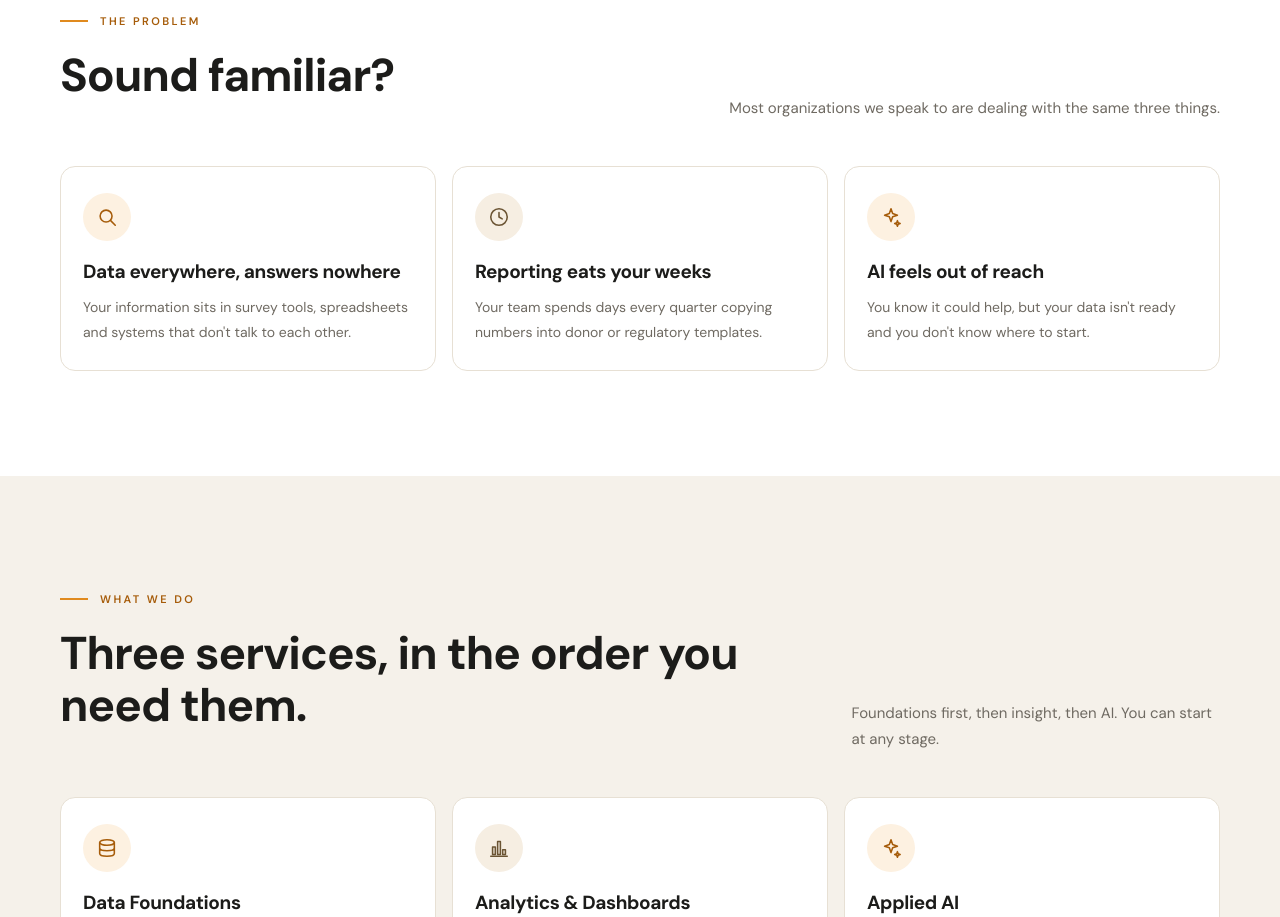
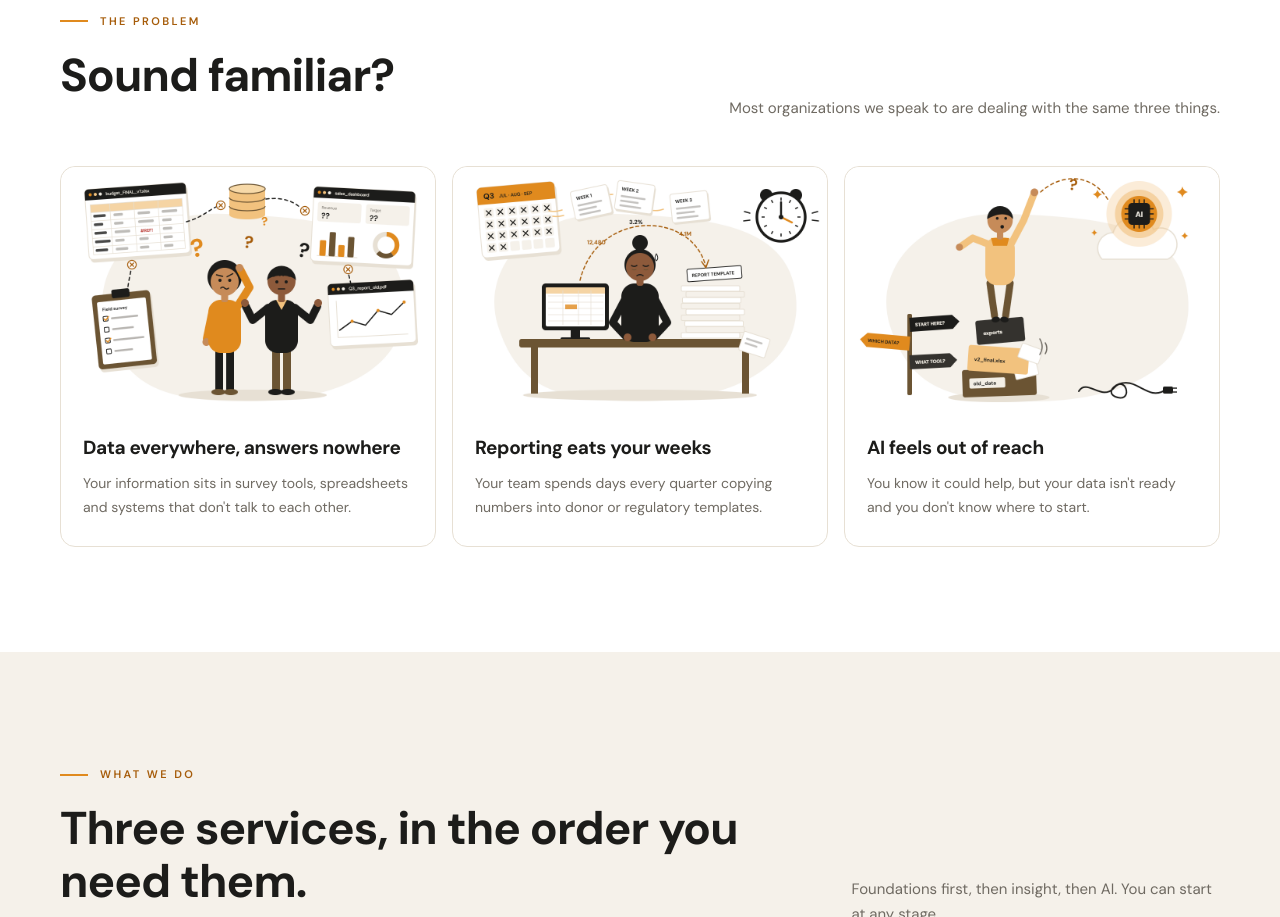
Before and after one commit to bonkajozefin/kylaud, a plain HTML site: page index.html in a window 1280 px wide. Shown: the part 778-1695 px from the top of the page. Drawn offline with Linux system fonts and the light colour scheme.

Commit message:
home-page images
Co-Authored-By: Claude Sonnet 5 <noreply@anthropic.com>

```diff
--- a/css/style.css
+++ b/css/style.css
@@ -1117,3 +1117,14 @@ img {
   .form-group.full { grid-column: auto; }
   .contact-form { padding: 22px; }
 }
+
+.service-card .card-img {
+  width: calc(100% + 44px);
+  max-width: none;
+  margin: -26px -22px 20px;
+  height: auto;
+  aspect-ratio: 3 / 2;
+  object-fit: cover;
+  border-radius: 15px 15px 0 0;
+  background: var(--white);
+}
--- a/index.html
+++ b/index.html
@@ -105,17 +105,17 @@
         </div>
         <div class="services-grid cols-3">
           <article class="service-card compact">
-            <div class="service-icon"><svg class="icon" viewBox="0 0 24 24"><circle cx="11" cy="11" r="6.5"/><path d="m16 16 5 5"/></svg></div>
+            <img class="card-img" src="images/website_images/Data%20everywhere%2C%20answers%20nowhere.png" alt="Two people puzzled by disconnected spreadsheets, a survey form, a dashboard and a database, all marked with question marks" width="960" height="640" loading="lazy" />
             <h3>Data everywhere, answers nowhere</h3>
             <p>Your information sits in survey tools, spreadsheets and systems that don't talk to each other.</p>
           </article>
           <article class="service-card alt compact">
-            <div class="service-icon"><svg class="icon" viewBox="0 0 24 24"><circle cx="12" cy="12" r="9"/><path d="M12 7v5l3.5 2"/></svg></div>
+            <img class="card-img" src="images/website_images/Reporting%20eats%20your%20weeks.png" alt="A tired employee at a desk beside a full quarter calendar, weekly reports and a report template, with a clock running" width="960" height="640" loading="lazy" />
             <h3>Reporting eats your weeks</h3>
             <p>Your team spends days every quarter copying numbers into donor or regulatory templates.</p>
           </article>
           <article class="service-card compact">
-            <div class="service-icon"><svg class="icon" viewBox="0 0 24 24"><path d="M12 3l1.8 5.2L19 10l-5.2 1.8L12 17l-1.8-5.2L5 10l5.2-1.8L12 3Z"/><path d="M19 16l.8 2.2L22 19l-2.2.8L19 22l-.8-2.2L16 19l2.2-.8L19 16Z"/></svg></div>
+            <img class="card-img" src="images/website_images/AI%20feels%20out%20of%20reach.png" alt="A person standing on a pile of old data files, reaching up toward an AI chip in a cloud, with signposts asking which data and what tool" width="960" height="640" loading="lazy" />
             <h3>AI feels out of reach</h3>
             <p>You know it could help, but your data isn't ready and you don't know where to start.</p>
           </article>
@@ -134,19 +134,19 @@
         </div>
         <div class="services-grid cols-3">
           <a class="service-card compact" href="services.html#foundations">
-            <div class="service-icon"><svg class="icon" viewBox="0 0 24 24"><ellipse cx="12" cy="6" rx="8" ry="3"/><path d="M4 6v6c0 1.7 3.6 3 8 3s8-1.3 8-3V6M4 12v6c0 1.7 3.6 3 8 3s8-1.3 8-3v-6"/></svg></div>
+            <img class="card-img" src="images/website_images/Data%20Foundations.png" alt="Spreadsheet, survey, dashboard and report all connected to one database labelled one source of truth" width="960" height="640" loading="lazy" />
             <h3>Data Foundations</h3>
             <p>We connect your systems into one clean, reliable source of truth.</p>
             <div class="card-link">See the service &rarr;</div>
           </a>
           <a class="service-card alt compact" href="services.html#analytics">
-            <div class="service-icon"><svg class="icon" viewBox="0 0 24 24"><path d="M3 21h18"/><rect x="5" y="11" width="3" height="8"/><rect x="10.5" y="5" width="3" height="14"/><rect x="16" y="14" width="3" height="5"/></svg></div>
+            <img class="card-img" src="images/website_images/Analytics%20%26%20Dashboards.png" alt="Two colleagues presenting a live leadership dashboard showing portfolio at risk, repayment rate and loans by branch" width="960" height="640" loading="lazy" />
             <h3>Analytics &amp; Dashboards</h3>
             <p>Live dashboards that show leadership what's happening, when it's happening.</p>
             <div class="card-link">See the service &rarr;</div>
           </a>
           <a class="service-card compact" href="services.html#ai">
-            <div class="service-icon"><svg class="icon" viewBox="0 0 24 24"><path d="M12 3l1.8 5.2L19 10l-5.2 1.8L12 17l-1.8-5.2L5 10l5.2-1.8L12 3Z"/><path d="M19 16l.8 2.2L22 19l-2.2.8L19 22l-.8-2.2L16 19l2.2-.8L19 16Z"/></svg></div>
+            <img class="card-img" src="images/website_images/Applied%20AI.png" alt="A person at a desk with an AI assistant summarising repayments, a cash-flow forecast, and documents flowing through automation into a checklist" width="960" height="640" loading="lazy" />
             <h3>Applied AI</h3>
             <p>Assistants, document automation and forecasting built on your own data.</p>
             <div class="card-link">See the service &rarr;</div>
```
Also changed, not shown: images/website_images/AI feels out of reach.png (added), images/website_images/Analytics & Dashboards.png (added), images/website_images/Applied AI.png (added), images/website_images/Data Foundations.png (added), images/website_images/Data everywhere, answers nowhere.png (added), images/website_images/Reporting eats your weeks.png (added).
